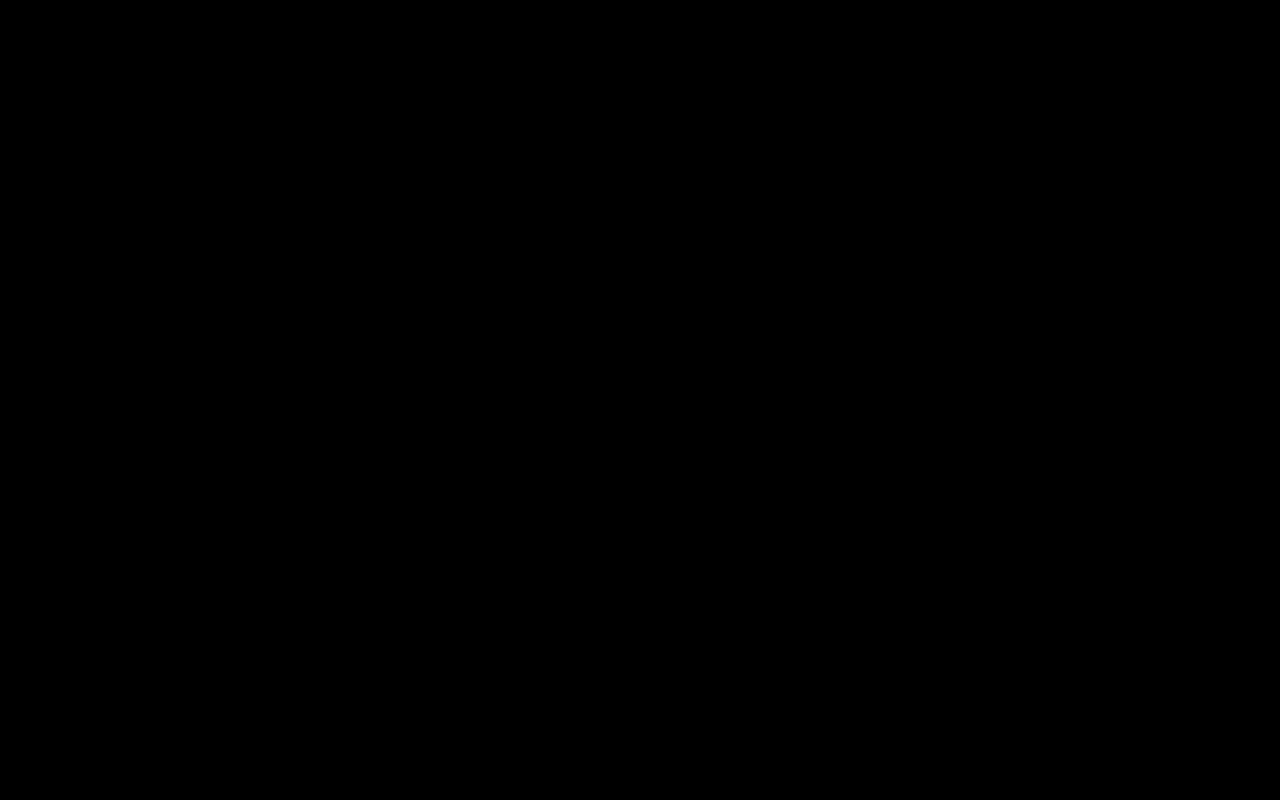
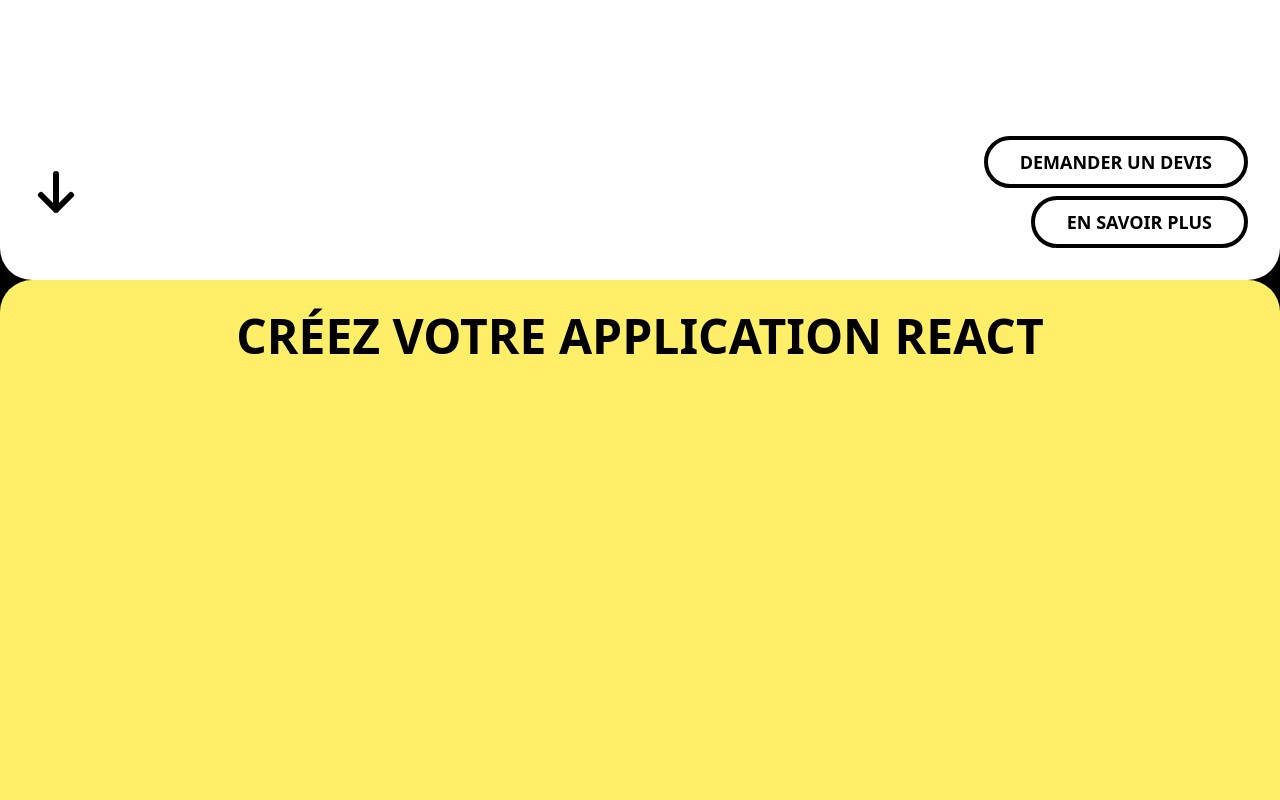
Before and after one commit to floriansimunek/floriansimunek.com, a React (Vite) app: page / in a window 1280 px wide. Shown: the part 1640-2440 px from the top of the page. Before the commit the page ends 1120 px from the top, so only its background shows below. Built offline with nearby package versions, Linux system fonts and the light colour scheme; a web font is replaced by a local one.

Commit message:
✨ Add Services sections

```diff
--- a/src/components/App.jsx
+++ b/src/components/App.jsx
@@ -1,7 +1,17 @@
 import Hero from './Hero';
+import Section from './Section';
 
 function App() {
-  return <Hero />;
+  return (
+    <>
+      <Hero />
+      <Section title="Créez votre site web" />
+      <Section title="Créez votre application React" primary />
+      <Section title="Intégration HTML & CSS" />
+      <Section title="Améliorez, réparez ou optimisez votre site web" primary />
+      <Section title="Créez votre site web par vous-même" />
+    </>
+  );
 }
 
 export default App;
--- /dev/null
+++ b/src/components/Section.jsx
@@ -0,0 +1,41 @@
+import ButtonLink from './ButtonLink';
+
+function Section({ title, primary }) {
+  return (
+    <div
+      className={`${
+        primary ? 'bg-primary' : 'bg-white'
+      } w-full h-svh rounded-4xl p-8 flex flex-col justify-between items-center`}
+    >
+      <h2 className="uppercase font-extrabold text-5xl">{title}</h2>
+      <div className="bottom w-full flex justify-between items-center">
+        <div className="left">
+          <svg
+            xmlns="http://www.w3.org/2000/svg"
+            fill="none"
+            viewBox="0 0 24 24"
+            strokeWidth={3}
+            stroke="currentColor"
+            className="w-12 h-12 rotate-90"
+          >
+            <path
+              strokeLinecap="round"
+              strokeLinejoin="round"
+              d="M13.5 4.5 21 12m0 0-7.5 7.5M21 12H3"
+            />
+          </svg>
+        </div>
+        <div className="right flex flex-col gap-2 justify-center items-end">
+          <ButtonLink className={`${primary ? '!bg-primary' : ''} uppercase`}>
+            Demander un devis
+          </ButtonLink>
+          <ButtonLink className={`${primary ? '!bg-primary' : ''} uppercase`}>
+            En savoir plus
+          </ButtonLink>
+        </div>
+      </div>
+    </div>
+  );
+}
+
+export default Section;
--- a/src/main.css
+++ b/src/main.css
@@ -10,6 +10,7 @@
 
 body {
   background-color: black;
+  overflow-x: hidden;
 }
 
 .text-wrapper .text-banner {
@@ -29,3 +30,7 @@
     transform: translate3d(-50%, 0, 0);
   }
 }
+
+.rounded-4xl {
+  border-radius: 32px;
+}
```
